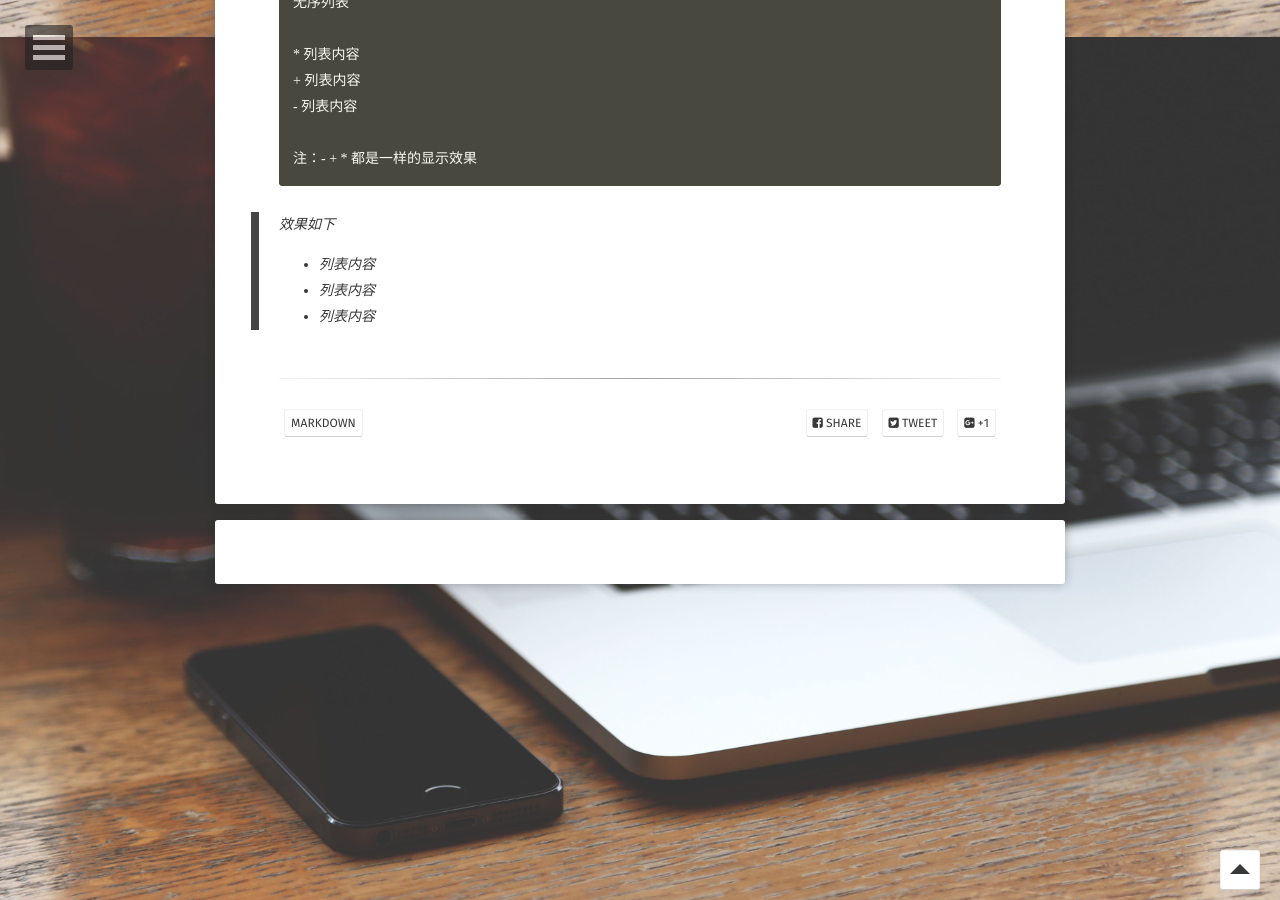
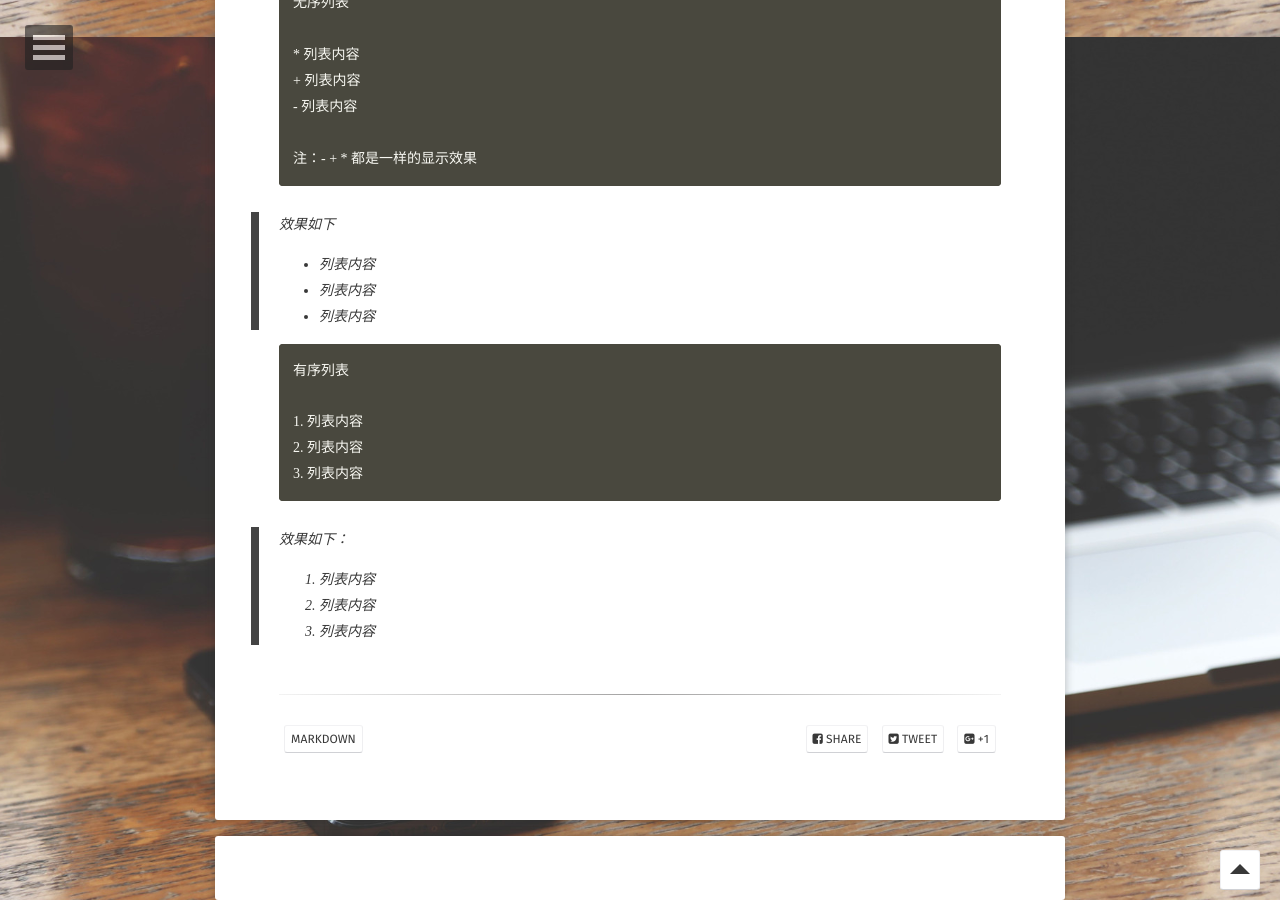
Before and after one commit to 396494384/396494384.github.io, a Jekyll site: the page built from _posts/2012-05-22-readability-post.md, in a window 1280 px wide and 900 px high, scrolled down 2663 px. Built offline with Jekyll 4.4.1, drawn with Linux system fonts in a browser that asks for light colours; some web fonts are replaced; comment, search, counter and statistics services are not loaded.

Commit message:
修改文件: _posts/2012-05-22-readability-post.md

```diff
--- a/_posts/2012-05-22-readability-post.md
+++ b/_posts/2012-05-22-readability-post.md
@@ -114,3 +114,17 @@ Markdown是一种纯文本格式的标记语言。通过简单的标记语法，
 > *  列表内容
 > + 列表内容
 > - 列表内容
+
+~~~
+有序列表
+
+1. 列表内容
+2. 列表内容
+3. 列表内容
+~~~
+
+> 效果如下：
+>
+> 1. 列表内容
+> 2. 列表内容
+> 3. 列表内容
```
